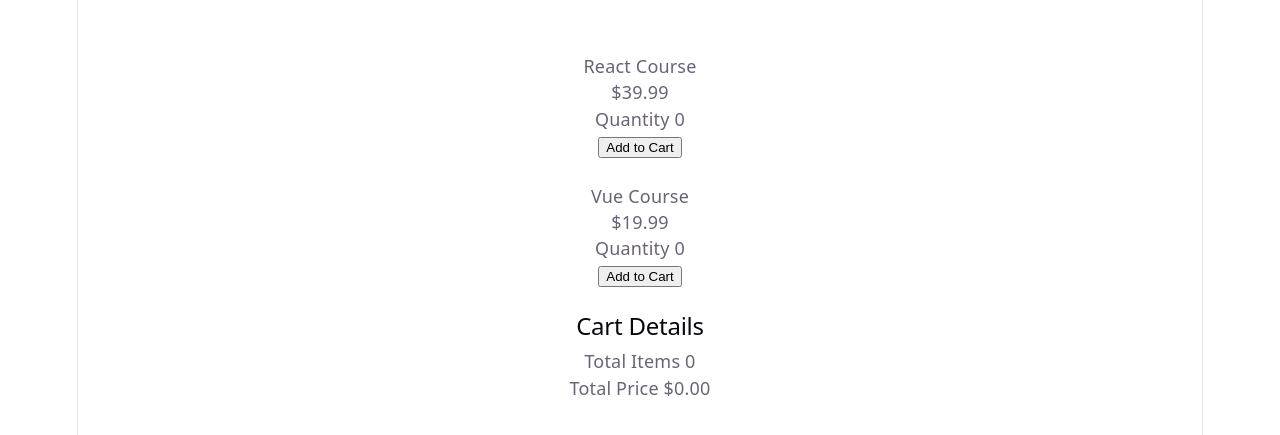
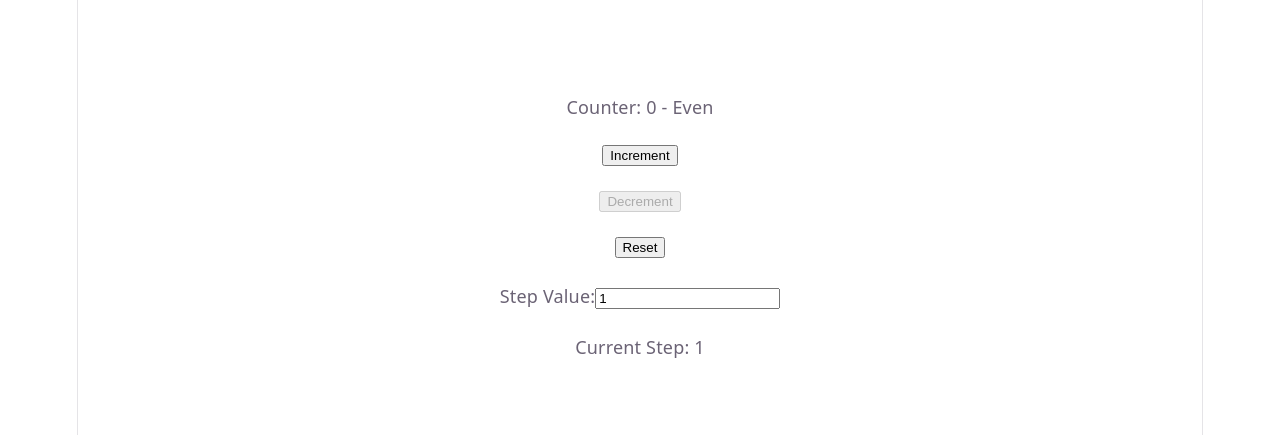
Before and after one commit to codebyanju/react-app, a React (Vite) app: page / in a window 1280 px wide. Shown: the part 173-608 px from the top of the page. Built offline with nearby package versions, Linux system fonts and the light colour scheme.

Commit message:
Add SimpleCounter component and update App to use it

```diff
--- a/src/App.jsx
+++ b/src/App.jsx
@@ -1,11 +1,13 @@
 import Todo from "./Todo";
 import { ComponentSharing } from "./ComponentSharing";
+import { SimpleCounter } from "./SimpleCounter";
 import "./App.css";
 
 function App() {
   return (
     <div id="center">
-      <ComponentSharing />
+      <SimpleCounter />
+      {/* <ComponentSharing /> */}
       {/* <Todo /> */}
     </div>
   );
--- /dev/null
+++ b/src/SimpleCounter.jsx
@@ -0,0 +1,48 @@
+import { useState } from "react";
+
+// e.target.value is ALWAYS a string.
+
+export const SimpleCounter = () => {
+  const [counter, setCounter] = useState(0);
+  const [stepValue, setStepValue] = useState(1);
+  const maxCounter = 10;
+
+  const handleIncrement = () => {
+    // if (counter + stepValue <= maxCounter)
+    setCounter(Math.min(counter + stepValue, maxCounter));
+  };
+
+  const handleDecrement = () => {
+    // if (counter - stepValue > 0) setCounter(counter - stepValue);
+    setCounter(Math.max(counter - stepValue, 0));
+  };
+
+  const handleReset = () => {
+    setCounter(0);
+    setStepValue(1);
+  };
+
+  const onChange = (e) => setStepValue(Number(e.target.value));
+
+  const evenOdd = counter % 2 === 0 ? "Even" : "Odd";
+
+  const disableDecrement = counter === 0;
+
+  return (
+    <>
+      <div>
+        Counter: {counter} - {evenOdd}
+      </div>
+      <button onClick={() => handleIncrement()}>Increment</button>
+      <button onClick={() => handleDecrement()} disabled={disableDecrement}>
+        Decrement
+      </button>
+      <button onClick={handleReset}>Reset</button>
+      <p>
+        Step Value:
+        <input type="number" value={stepValue} onChange={(e) => onChange(e)} />
+      </p>
+      <p>Current Step: {stepValue}</p>
+    </>
+  );
+};
```
